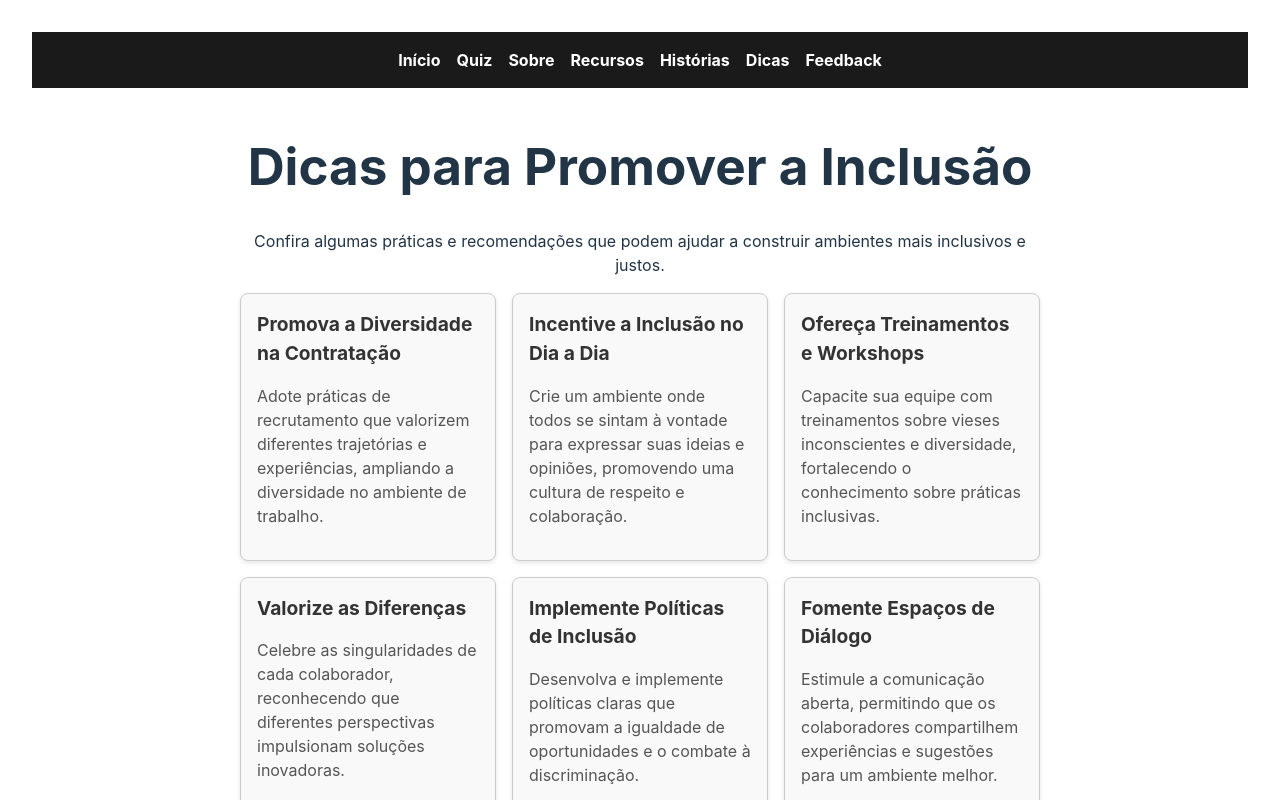
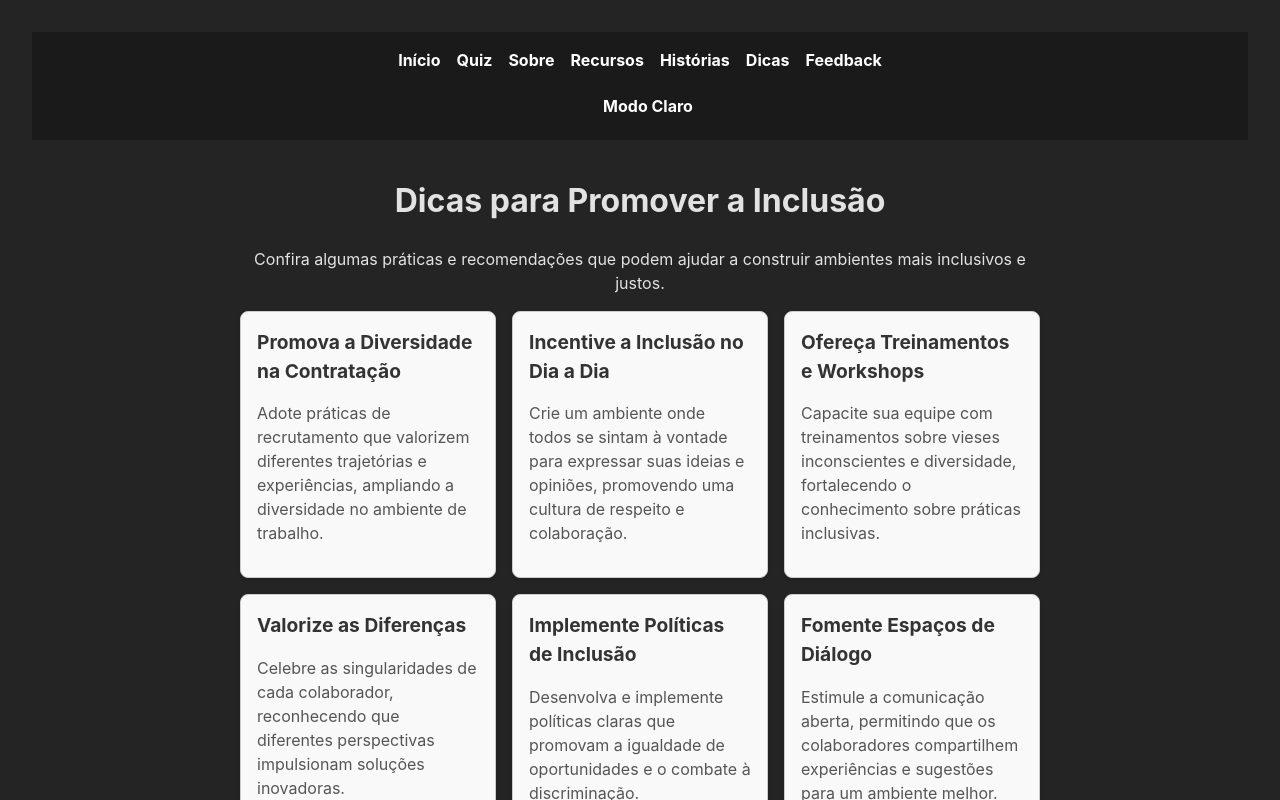
Before and after one commit to fjuncal/inclusion-quiz, a React (Vite) app: page /tips in a window 1280 px wide. Shown: the top 800 px of the page. Built offline with nearby package versions, Linux system fonts and the light colour scheme.

Commit message:
Implementando modo claro e modo escuro na aplicação

```diff
--- a/src/App.tsx
+++ b/src/App.tsx
@@ -8,11 +8,29 @@ import Resources from "./pages/Resources";
 import Stories from "./pages/Stories";
 import Tips from "./pages/Tips";
 import Feedback from "./pages/Feedback";
+import { useEffect, useState } from "react";
 
 function App() {
+  // Carrega o tema do localStorage ou usa "dark" como padrão
+  const [theme, setTheme] = useState<string>(() => {
+    const storedTheme = localStorage.getItem("theme");
+    return storedTheme ? storedTheme : "dark";
+  });
+
+  // Aplica a classe correspondente no <body> e salva a preferência
+  useEffect(() => {
+    document.body.classList.remove("theme-dark", "theme-light");
+    document.body.classList.add(`theme-${theme}`);
+    localStorage.setItem("theme", theme);
+  }, [theme]);
+
+  // Função para alternar o tema
+  const toggleTheme = () => {
+    setTheme((prevTheme) => (prevTheme === "dark" ? "light" : "dark"));
+  };
   return (
     <BrowserRouter>
-      <NavBar />
+      <NavBar toggleTheme={toggleTheme} theme={theme} />
       <Routes>
         <Route path="/" element={<VideoSection />} />
         <Route path="/quiz" element={<Quiz />} />
--- a/src/components/NavBar.tsx
+++ b/src/components/NavBar.tsx
@@ -2,7 +2,12 @@ import { useState } from "react";
 import { Link } from "react-router-dom";
 import "./NavBar.css";
 
-function NavBar() {
+interface NavBarProps {
+  toggleTheme: () => void;
+  theme: string;
+}
+
+function NavBar({ toggleTheme, theme }: NavBarProps) {
   const [isMobileMenuOpen, setIsMobileMenuOpen] = useState(false);
 
   const toggleMobileMenu = () => {
@@ -57,6 +62,9 @@ function NavBar() {
           </Link>
         </li>
       </ul>
+      <button onClick={toggleTheme} className="theme-toggle">
+        {theme === "dark" ? "Modo Claro" : "Modo Escuro"}
+      </button>
     </nav>
   );
 }
--- a/src/index.css
+++ b/src/index.css
@@ -2,24 +2,10 @@
   font-family: Inter, system-ui, Avenir, Helvetica, Arial, sans-serif;
   line-height: 1.5;
   font-weight: 400;
-
-  color-scheme: light dark;
-  color: rgba(255, 255, 255, 0.87);
-  background-color: #242424;
-
   font-synthesis: none;
   text-rendering: optimizeLegibility;
   -webkit-font-smoothing: antialiased;
   -moz-osx-font-smoothing: grayscale;
-}
-
-a {
-  font-weight: 500;
-  color: #646cff;
-  text-decoration: inherit;
-}
-a:hover {
-  color: #535bf2;
 }
 
 body {
@@ -27,9 +13,27 @@ body {
   min-width: 320px;
 }
 
-h1 {
-  font-size: 3.2em;
-  line-height: 1.1;
+body.theme-dark {
+  background-color: #242424;
+  color: rgba(255, 255, 255, 0.87);
+}
+
+body.theme-light {
+  background-color: #ffffff;
+  color: #213547;
+}
+
+a {
+  font-weight: 500;
+  text-decoration: inherit;
+}
+
+body.theme-dark a {
+  color: #646cff;
+}
+
+body.theme-light a {
+  color: #646cff;
 }
 
 button {
@@ -39,27 +43,33 @@ button {
   font-size: 1em;
   font-weight: 500;
   font-family: inherit;
-  background-color: #1a1a1a;
   cursor: pointer;
   transition: border-color 0.25s;
 }
-button:hover {
-  border-color: #646cff;
-}
-button:focus,
-button:focus-visible {
-  outline: 4px auto -webkit-focus-ring-color;
+
+body.theme-dark button {
+  background-color: #1a1a1a;
+  color: #fff;
 }
 
-@media (prefers-color-scheme: light) {
-  :root {
-    color: #213547;
-    background-color: #ffffff;
-  }
-  a:hover {
-    color: #747bff;
-  }
-  button {
-    background-color: #f9f9f9;
-  }
+body.theme-light button {
+  background-color: #f9f9f9;
+  color: #213547;
 }
+
+.theme-toggle {
+  margin-left: 1rem;
+  border: none;
+  padding: 0.5rem 1rem;
+  border-radius: 4px;
+  cursor: pointer;
+  transition: background-color 0.3s;
+}
+
+body.theme-dark .theme-toggle:hover {
+  background-color: #646cff;
+}
+
+body.theme-light .theme-toggle:hover {
+  background-color: #e0e0e0;
+}
```
